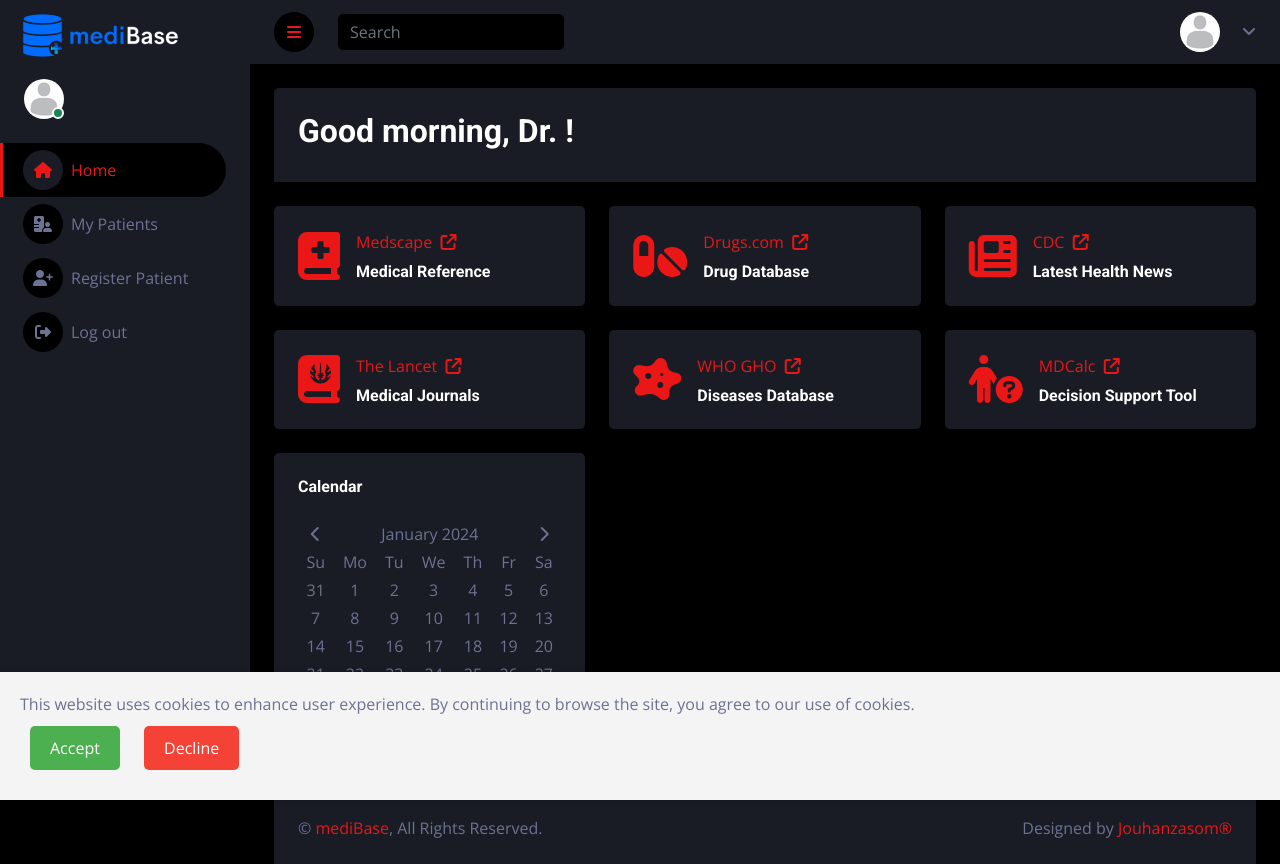
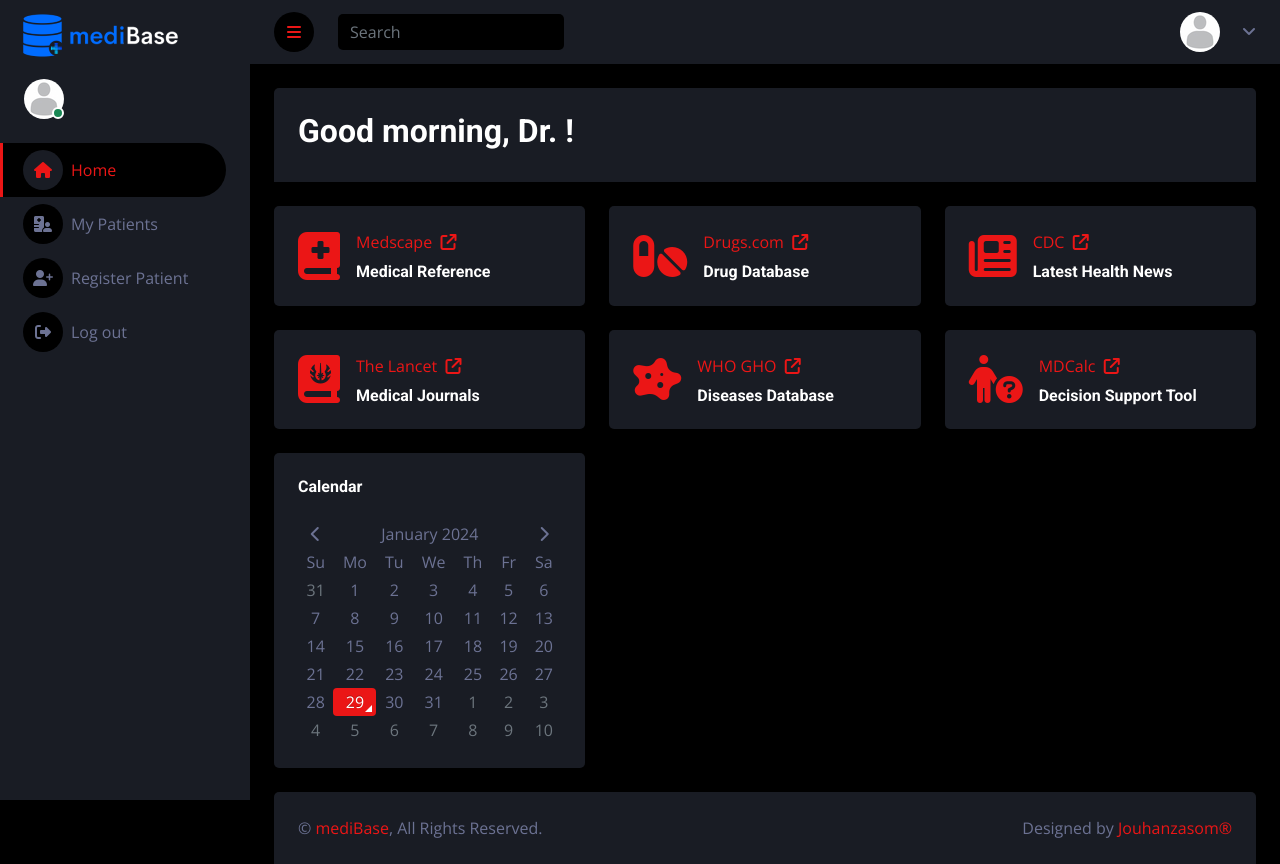
Before and after one commit to Joumanasalahedin/mediBase, a PHP site: page /mediBase-Portal/index.php in a window 1280 px wide. Run offline with PHP 8.4, Linux system fonts and the light colour scheme; data comes from the database, SQL or seed files in the repository; data that the repository does not hold is empty; some libraries are stand-ins or nearby versions.

Commit message:
Updated cookies

```diff
--- a/mediBase-Portal/css/style.css
+++ b/mediBase-Portal/css/style.css
@@ -360,50 +360,13 @@
   animation: slideUp 0.5s forwards;
 }
 
-/* Cookies Consent Styling */
-.cookie-consent-popup {
-  position: fixed;
-  bottom: 0;
-  left: 0;
-  width: 100%;
-  background-color: #f4f4f4;
-  box-shadow: 0 0 5px rgba(0, 0, 0, 0.2);
-  padding: 20px;
-  display: none; /* Hidden by default */
-  z-index: 1000;
-}
-
-.cookie-consent-content p {
-  margin: 0;
-  padding-right: 20px;
-}
-
-.cookie-btn {
-  padding: 10px 20px;
-  margin: 10px;
-  border: none;
-  border-radius: 5px;
-  cursor: pointer;
-}
-
-#acceptCookies {
-  background-color: #4caf50;
-  color: white;
-}
-
-#declineCookies {
-  background-color: #f44336;
-  color: white;
-}
-
-
 /* Password Requirements (Signup) Styling */
 .requirement {
-    color: red;
-    font-weight: normal;
+  color: red;
+  font-weight: normal;
 }
 
 .requirement.met {
-    color: green;
-    font-weight: bold;
+  color: green;
+  font-weight: bold;
 }
--- a/mediBase-Portal/index.php
+++ b/mediBase-Portal/index.php
@@ -289,16 +289,6 @@
         </div>
         <!-- Content End -->
 
-        <!-- Cookie Consent Popup -->
-        <div id="cookieConsentPopup" class="cookie-consent-popup">
-            <div class="cookie-consent-content">
-                <p>This website uses cookies to enhance user experience. By continuing to browse the site, you agree to our use of cookies.</p>
-                <button id="acceptCookies" class="cookie-btn">Accept</button>
-                <button id="declineCookies" class="cookie-btn">Decline</button>
-            </div>
-        </div>
-
-
         <!-- Back to Top -->
         <a href="#" class="btn btn-lg btn-primary btn-lg-square back-to-top"><i class="bi bi-arrow-up"></i></a>
     </div>
```
Also changed, not shown: mediBase-Portal/js/cookies.js (added, +22 -0 lines), mediBase-Portal/js/main.js (+0 -47 lines).
